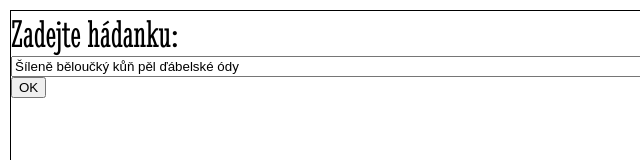
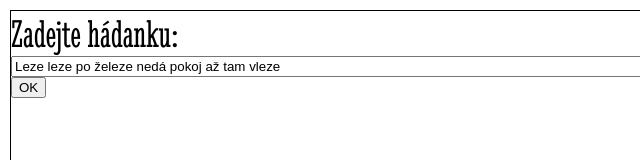
Before and after one commit to Bebul/PumaFromSierra, a plain HTML site: page index.html in a window 1280 px wide. Shown: the top 160 px of the page, 0-640 px from the left. Drawn offline with Linux system fonts and the light colour scheme.

Commit message:
Famous Czech riddle used as default

```diff
--- a/index.html
+++ b/index.html
@@ -22,7 +22,7 @@
         <!--Note: Font Stint must be used in order to preload it for Pumas canvas fillText calls-->
         <span style="font-family: Stint">Zadejte hádanku:</span>
         <br>
-        <input id="riddle" type="text" name="fname" size="80" value="Šíleně běloučký kůň pěl ďábelské ódy">
+        <input id="riddle" type="text" name="fname" size="80" value="Leze leze po železe nedá pokoj až tam vleze">
         <br>
         <input type="button" value="OK" id="submit" name="submit" onclick="extractInputAndDrawPumas()"/>
     </form>
```
